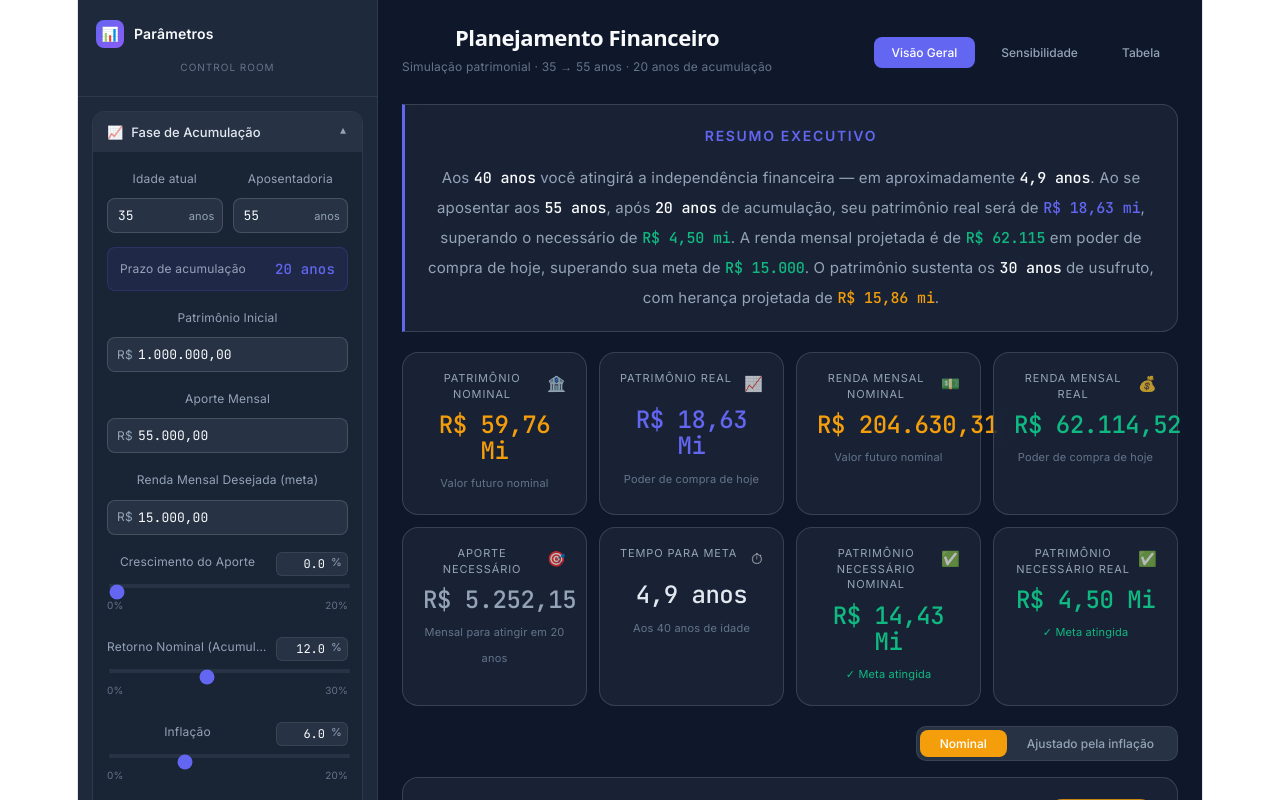
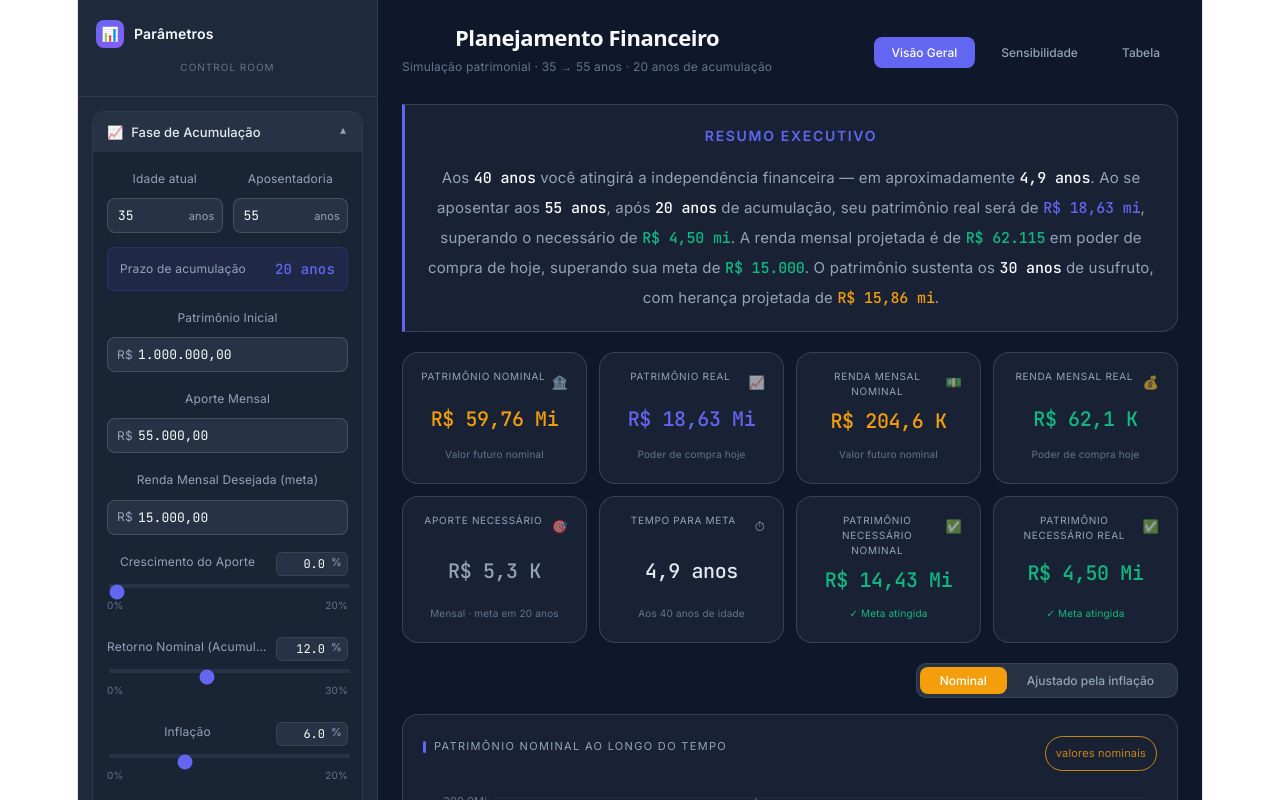
Before and after one commit to geraldoburigo/planejamento-financeiro, a React (Vite) app: page / in a window 1280 px wide. Shown: the top 800 px of the page. Built offline with nearby package versions, Linux system fonts and the light colour scheme.

Commit message:
Update App.jsx

```diff
--- a/src/App.jsx
+++ b/src/App.jsx
@@ -267,13 +267,16 @@ export default function App() {
   );
 
   const MetricCard = ({ label, value, sub, accent = C.indigo, icon, subColor }) => (
-    <GlassCard>
-      <div style={{ display: "flex", justifyContent: "space-between", alignItems: "flex-start" }}>
-        <span style={{ fontSize: 11, color: C.slate, textTransform: "uppercase", letterSpacing: "0.08em", fontFamily: C.sans, lineHeight: 1.4 }}>{label}</span>
-        {icon && <span style={{ fontSize: 15, opacity: 0.7, flexShrink: 0, marginLeft: 6 }}>{icon}</span>}
+    <GlassCard style={{ minHeight: 120, display: "flex", flexDirection: "column", justifyContent: "space-between", padding: "16px 18px" }}>
+      {/* Label + ícone — sempre em uma linha, label trunca se necessário */}
+      <div style={{ display: "flex", justifyContent: "space-between", alignItems: "flex-start", gap: 6, marginBottom: 10 }}>
+        <span style={{ fontSize: 10, color: C.slate, textTransform: "uppercase", letterSpacing: "0.07em", fontFamily: C.sans, lineHeight: 1.5, flex: 1 }}>{label}</span>
+        {icon && <span style={{ fontSize: 13, opacity: 0.6, flexShrink: 0 }}>{icon}</span>}
       </div>
-      <div style={{ fontSize: 24, fontWeight: 600, color: accent, fontFamily: C.mono, marginTop: 10, letterSpacing: "-0.02em" }}>{value}</div>
-      {sub && <div style={{ fontSize: 11, color: subColor || C.slate2, marginTop: 6, fontFamily: C.sans }}>{sub}</div>}
+      {/* Valor — fonte adaptativa via fitText trick com tamanho fixo grande */}
+      <div style={{ fontSize: 20, fontWeight: 600, color: accent, fontFamily: C.mono, letterSpacing: "-0.02em", lineHeight: 1.2, wordBreak: "break-all" }}>{value}</div>
+      {/* Sub — sempre na base */}
+      <div style={{ fontSize: 10, color: subColor || C.slate2, marginTop: 8, fontFamily: C.sans }}>{sub || "\u00A0"}</div>
     </GlassCard>
   );
 
@@ -592,14 +595,19 @@ export default function App() {
           {/* Cards linha 1 — 4 cards: patrimônio nominal/real + renda nominal/real */}
           <div style={{ display: "grid", gridTemplateColumns: "repeat(4,minmax(0,1fr))", gap: 12, marginBottom: 12 }}>
             <MetricCard label="Patrimônio Nominal" value={fmtCpct(resumo.patrimonioAcumuladoNominal)} sub="Valor futuro nominal" accent={C.amber} icon="🏦" />
-            <MetricCard label="Patrimônio Real" value={fmtCpct(resumo.patrimonioAcumuladoReal)} sub="Poder de compra de hoje" accent={C.indigo} icon="📈" />
-            <MetricCard label="Renda Mensal Nominal" value={fmtBRL(resumo.rendaMensalNominalInicial)} sub="Valor futuro nominal" accent={C.amber} icon="💵" />
-            <MetricCard label="Renda Mensal Real" value={fmtBRL(resumo.rendaMensalRealInicial)} sub="Poder de compra de hoje" accent={C.emerald} icon="💰" />
+            <MetricCard label="Patrimônio Real" value={fmtCpct(resumo.patrimonioAcumuladoReal)} sub="Poder de compra hoje" accent={C.indigo} icon="📈" />
+            <MetricCard label="Renda Mensal Nominal" value={fmtCpct(resumo.rendaMensalNominalInicial)} sub="Valor futuro nominal" accent={C.amber} icon="💵" />
+            <MetricCard label="Renda Mensal Real" value={fmtCpct(resumo.rendaMensalRealInicial)} sub="Poder de compra hoje" accent={C.emerald} icon="💰" />
           </div>
 
           {/* Cards linha 2 — 4 cards: aporte necessário, tempo para meta, patrimônio necessário nominal/real */}
           <div style={{ display: "grid", gridTemplateColumns: "repeat(4,minmax(0,1fr))", gap: 12, marginBottom: 20 }}>
-            <MetricCard label="Aporte Necessário" value={aporteNecessario ? fmtBRL(aporteNecessario) : "—"} sub={`Mensal para atingir em ${p.prazoAcumulacao} anos`} accent={C.slate} icon="🎯" />
+            <MetricCard
+              label="Aporte Necessário"
+              value={aporteNecessario ? fmtCpct(aporteNecessario) : "—"}
+              sub={`Mensal · meta em ${p.prazoAcumulacao} anos`}
+              accent={C.slate} icon="🎯"
+            />
             <MetricCard
               label="Tempo para Meta"
               value={anosCasoAtual ? `${anosCasoAtual.toFixed(1).replace(".",",")} anos` : "Não atinge"}
```
